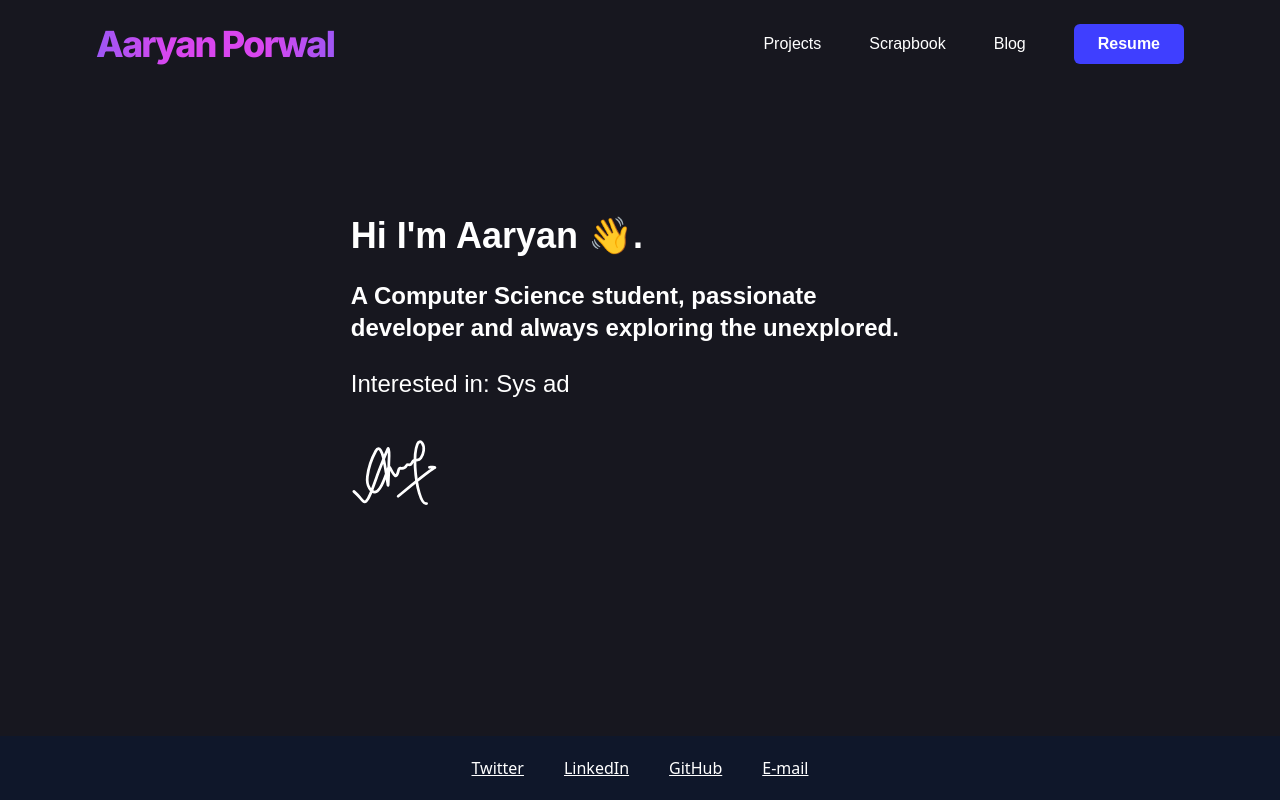
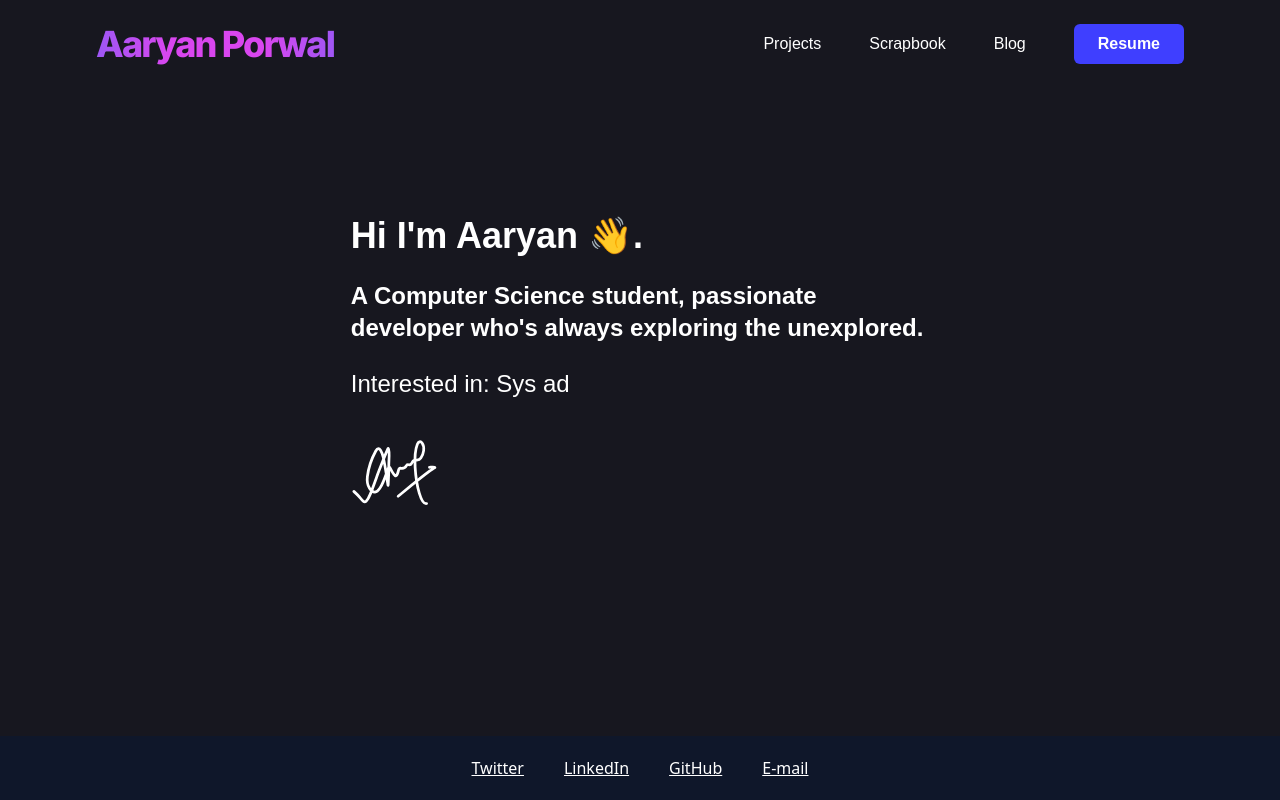
Before and after one commit to aaryanporwal/websoot-v1, a Next.js app: page / in a window 1280 px wide. Built offline with nearby package versions, Linux system fonts and the light colour scheme; a web font is replaced by a local one.

Commit message:
and -> who's

```diff
--- a/pages/index.js
+++ b/pages/index.js
@@ -16,25 +16,17 @@ export default function Home() {
 
       <NavBar />
 
-      <div className={"bg-dark-100 px-4 sm:px-8 font-Walsheim"}>
-        <div
-          className={
-            "mx-auto flex w-full max-w-prose flex-col justify-center py-16"
-          }
-        >
-          <section
-            className={
-              "mt-16 w-full self-start text-dark-900 dark:text-gray-50"
-            }
-          >
-            <h1 className={"text-4xl font-bold"}>Hi I'm Aaryan 👋.</h1>
+      <div className="bg-dark-100 px-4 sm:px-8 font-Walsheim">
+        <div className="mx-auto flex w-full max-w-prose flex-col justify-center py-16">
+          <section className="mt-16 w-full self-start text-dark-900 dark:text-gray-50">
+            <h1 className="text-4xl font-bold">Hi I'm Aaryan 👋.</h1>
             <br />
-            <p className={"text-2xl font-semibold"}>
-              A Computer Science student, passionate developer and always
+            <p className="text-2xl font-semibold">
+              A Computer Science student, passionate developer who&apos;s always
               exploring the unexplored.
             </p>
             <br />
-            <h3 className={"text-2xl"}>
+            <h3 className="text-2xl">
               Interested in:{" "}
               <Typical
                 steps={[
```
